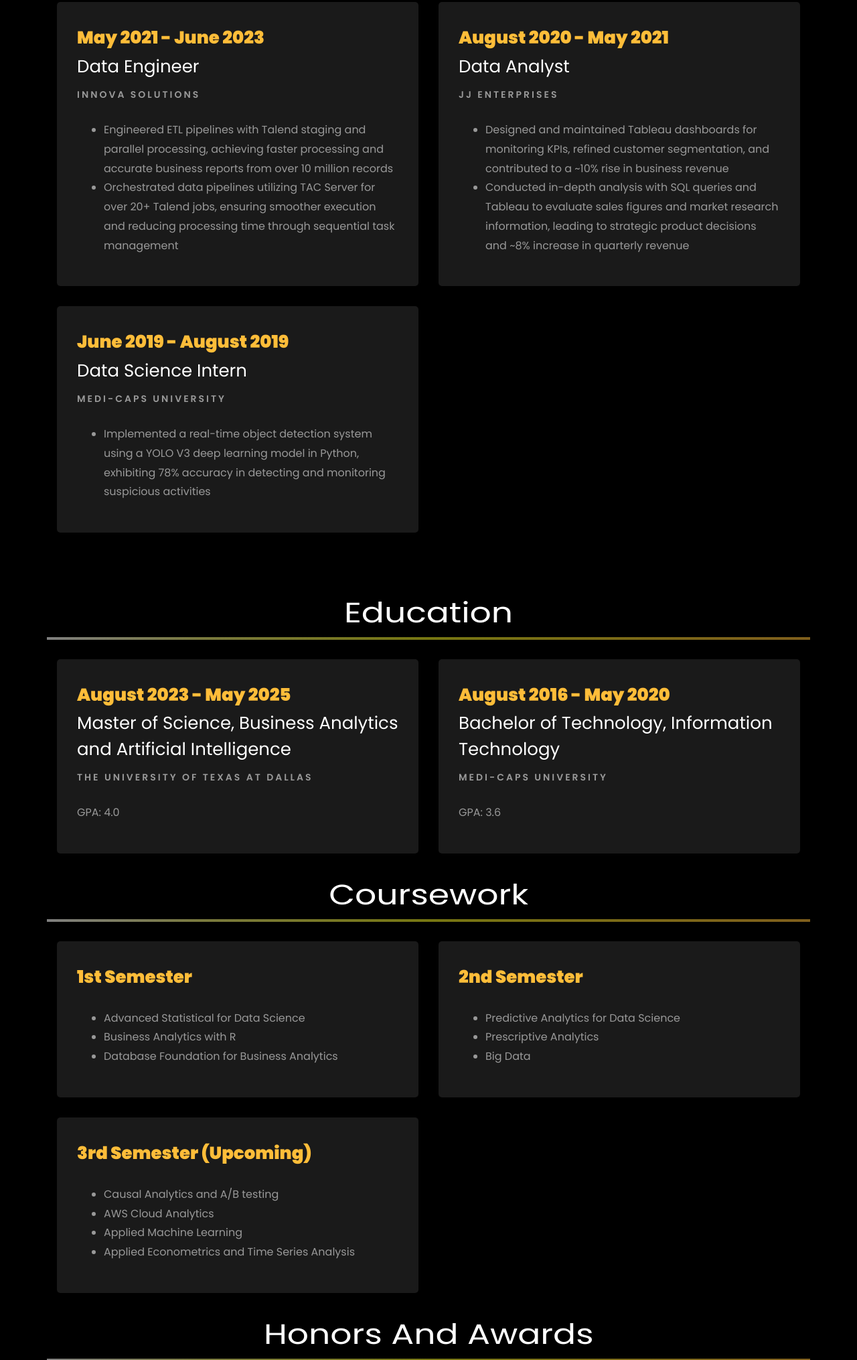
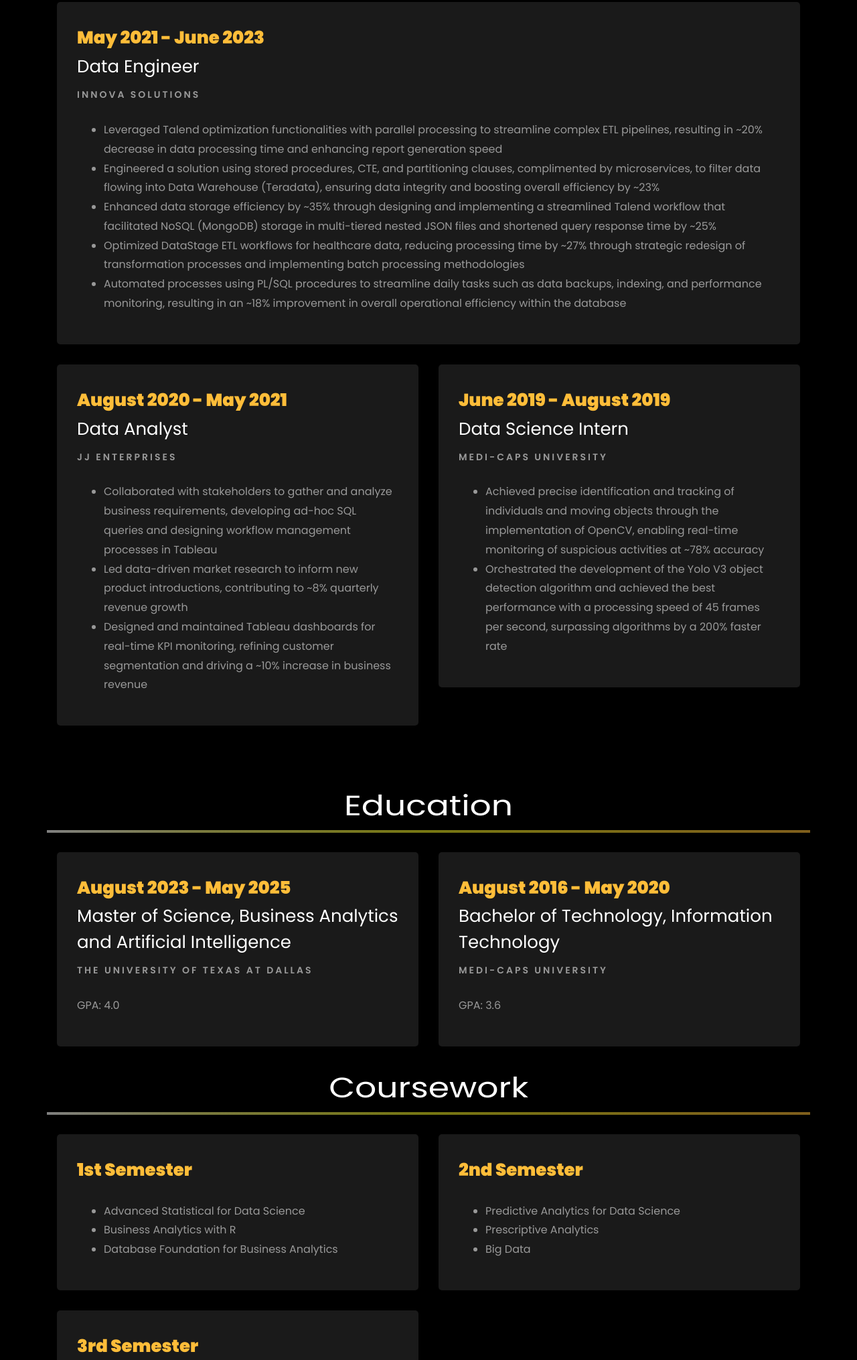
Before and after one commit to krishnaapurva/Portfolio, a plain HTML site: page index.html in a window 1280 px wide. Shown: the part 2827-4857 px from the top of the page at 67% size. Drawn offline with Linux system fonts and the light colour scheme; files whose address does not match are found by name.

Commit message:
Update_10_Sep

```diff
--- a/index.html
+++ b/index.html
@@ -513,15 +513,18 @@
 		<br>
 
 		<div class="row">
-				<div class="col-md-6">
+				<div class="col-md-12">
 					<div class="resume-wrap ftco-animate">
 						<span class="date">May 2021 - June 2023</span>
 						<h2>Data Engineer</h2>
 						<span class="position">Innova Solutions</span>
 						<p class="mt-4">
 							<ul>
-								<li>Engineered ETL pipelines with Talend staging and parallel processing, achieving faster processing and accurate business reports from over 10 million records</li>
-								<li>Orchestrated data pipelines utilizing TAC Server for over 20+ Talend jobs, ensuring smoother execution and reducing processing time through sequential task management</li>
+								<li>Leveraged Talend optimization functionalities with parallel processing to streamline complex ETL pipelines, resulting in ~20% decrease in data processing time and enhancing report generation speed</li>
+								<li>Engineered a solution using stored procedures, CTE, and partitioning clauses, complimented by microservices, to filter data flowing into Data Warehouse (Teradata), ensuring data integrity and boosting overall efficiency by ~23%</li>
+								<li>Enhanced data storage efficiency by ~35% through designing and implementing a streamlined Talend workflow that facilitated NoSQL (MongoDB) storage in multi-tiered nested JSON files and shortened query response time by ~25%</li>
+								<li>Optimized DataStage ETL workflows for healthcare data, reducing processing time by ~27% through strategic redesign of transformation processes and implementing batch processing methodologies</li>
+								<li>Automated processes using PL/SQL procedures to streamline daily tasks such as data backups, indexing, and performance monitoring, resulting in an ~18% improvement in overall operational efficiency within the database</li>
 							</ul>
 						</p>
 					</div>
@@ -535,8 +538,9 @@
 						<span class="position">JJ Enterprises</span>
 						<p class="mt-4">
 							<ul>
-								<li>Designed and maintained Tableau dashboards for monitoring KPIs, refined customer segmentation, and contributed to a ~10% rise in business revenue</li>
-								<li>Conducted in-depth analysis with SQL queries and Tableau to evaluate sales figures and market research information, leading to strategic product decisions and ~8% increase in quarterly revenue</li>
+								<li>Collaborated with stakeholders to gather and analyze business requirements, developing ad-hoc SQL queries and designing workflow management processes in Tableau</li>
+								<li>Led data-driven market research to inform new product introductions, contributing to ~8% quarterly revenue growth</li>
+								<li>Designed and maintained Tableau dashboards for real-time KPI monitoring, refining customer segmentation and driving a ~10% increase in business revenue</li>
 							</ul>
 						</p>
 					</div>
@@ -550,7 +554,8 @@
 						<span class="position">Medi-Caps University</span>
 						<p class="mt-4">
 							<ul>
-								<li>Implemented a real-time object detection system using a YOLO V3 deep learning model in Python, exhibiting 78% accuracy in detecting and monitoring suspicious activities</li>
+								<li>Achieved precise identification and tracking of individuals and moving objects through the implementation of OpenCV, enabling real-time monitoring of suspicious activities at ~78% accuracy</li>
+								<li>Orchestrated the development of the Yolo V3 object detection algorithm and achieved the best performance with a processing speed of 45 frames per second, surpassing algorithms by a 200% faster rate</li>
 							</ul>
 						</p>
 					</div>
@@ -621,11 +626,11 @@
 				</div>
 				<div class="col-md-6">
 					<div class="resume-wrap ftco-animate">
-						<span class="date">3rd Semester (Upcoming)</span>
+						<span class="date">3rd Semester</span>
 						<br>
 						<p class="mt-4">
 							<ul>
-								<li>Causal Analytics and A/B testing</li>
+								<li>Business Data Warehousing</li>
 								<li>AWS Cloud Analytics</li>
 								<li>Applied Machine Learning</li>
 								<li>Applied Econometrics and Time Series Analysis</li>
@@ -655,7 +660,7 @@
 <!-- -- -->
     		<div class="row justify-content-center mt-5">
     			<div class="col-md-6 text-center ftco-animate">
-    				<p><a href="Resume/KrishnaApurva_Resume_2024.pdf" target="_blank" class="btn btn-primary py-4 px-5">Download CV</a></p>
+    				<p><a href="Resume/Resume_Krishna_Apurva.pdf" target="_blank" class="btn btn-primary py-4 px-5">Download CV</a></p>
     			</div>
     		</div>
     	</div>
@@ -838,10 +843,10 @@
           <div class="col-md-6 col-lg-3 d-flex ftco-animate">
           	<div class="align-self-stretch box p-4 text-center">
           		<div class="icon d-flex align-items-center justify-content-center">
-					<span><a href="Resume/KrishnaApurva_Resume_2024.pdf" target="_blank" class="icon-file"></a></span>
+					<span><a href="Resume/Resume_Krishna_Apurva.pdf" target="_blank" class="icon-file"></a></span>
           		</div>
           		<h3 class="mb-4">Download Resume</h3>
-				<p><a href="Resume/KrishnaApurva_Resume_2024.pdf" target="_blank">Click to Download</a></p>
+				<p><a href="Resume/Resume_Krishna_Apurva.pdf" target="_blank">Click to Download</a></p>
 	          </div>
           </div>
 
```
Also changed, not shown: 2 other files.
